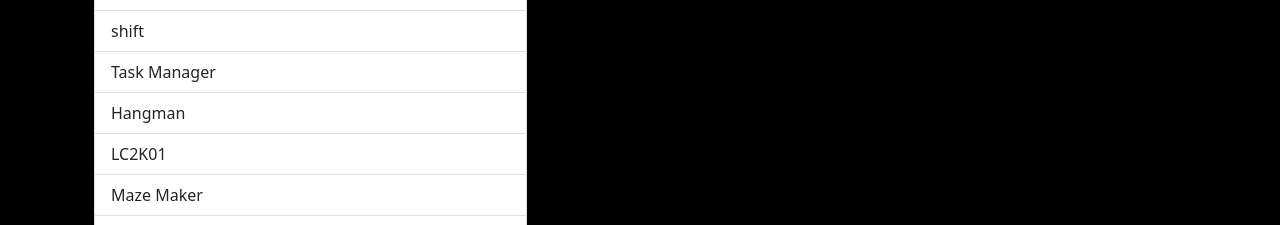
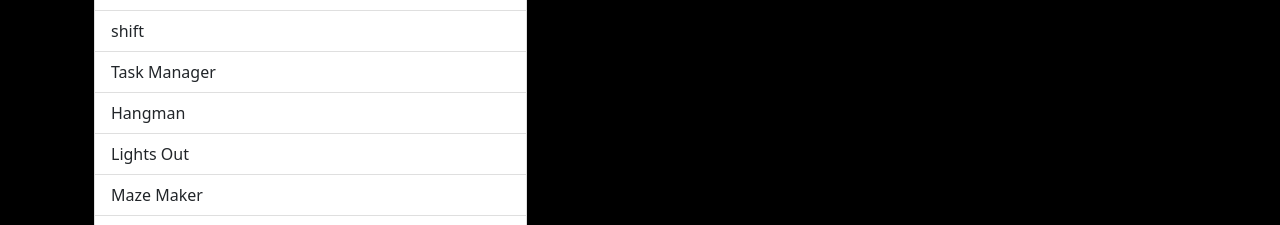
Before and after one commit to arryan135/React-Website1.0, a Vue app: page / in a window 1280 px wide. Shown: the part 2000-2225 px from the top of the page. Built offline with nearby package versions, Linux system fonts and the light colour scheme.

Commit message:
add Lights Out project description

```diff
--- a/src/components/ProjectInformation.vue
+++ b/src/components/ProjectInformation.vue
@@ -66,10 +66,12 @@
                         <p>If you would like to know more about the game’s implementation details, check out my GitHub <a href="https://github.com/arryan135/hangman" target="_blank" rel="noopener noreferrer">repo</a>.</p>`
                     },
                     {
-                        name: "LC2K01",
+                        name: "Lights Out",
                         html:
-                        `<p>Learning assembly language is almost a rite of passage for programmers. You no longer have the comforts of the compiler and programming language managing some aspects of memory for you, but instead you have full control over the contents of memory. The number of variables that can be quickly accessed is limited by your registers. I wanted to create a simulator for those learning assembly to try out short segments without worrying about setting up an entire program. I chose to use the LEGv8 ISA, which is a subset of the ARMv8 ISA. To make writing assembly a bit simpler, I also included preprocessor directives such as %, FILL, and ALIGN, as well as a HLT instruction.</p>
-                        <p>If you'd like to check out LC2K01 for yourself, you can find it <a href="https://danlliu.github.io/lc2k01" target="_blank" rel="noopener noreferrer">here</a>!</p>`
+                        `<p>Lights Out is a puzzle game, played on a grid of individual lights, which can be lit or unlit. The puzzle is won when all of the lights are turned off. You can click on a cell to toggle the light in a cell, but it also toggles the light above it, to the left of it, to the right of it, and below it. Cells on the edge or in the corner won’t flip as many lights, since they are missing some neighbors.</p>
+                         <p>Developing this <span class="italic">React</span> application, strengthened my skills to efficiently design web applications using stateful parent components that pass down their <span class="italic">state</span> as <span class="italic">props</span> to multiple child components. Subsequently, every click inside the grid triggers several event handlers in parent and child <span class="italic">React</span> components. The app also uses extensive logic to make sure that the random boards created at the start of the game are always solvable. For performance optimization, this application also utilizes a <span class="italic">Service Worker</span> that lets it load faster on subsequent visits in production, and gives it offline capabilities.</p>
+                         <p>If you would like to check out Lights Out for yourself, you can find it <a href="https://arryan135.github.io/lights_out/" target="_blank" rel="noopener noreferrer">here</a>! I am personally terrible at this game and I hope you are better at playing it than I am!</p>
+                         <p>If you would like to know more about the app’s implementation details, check out my GitHub <a href="https://github.com/arryan135/lights_out" target="_blank" rel="noopener noreferrer">repo</a>.</p>`
                     },
                     {
                         name: "Maze Maker",
```
